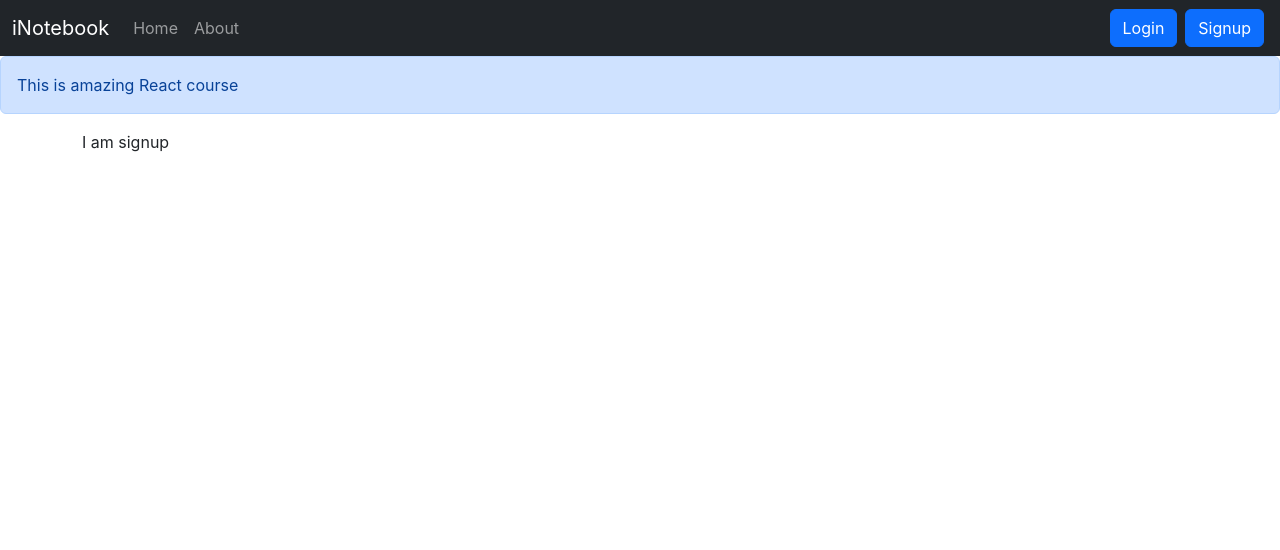
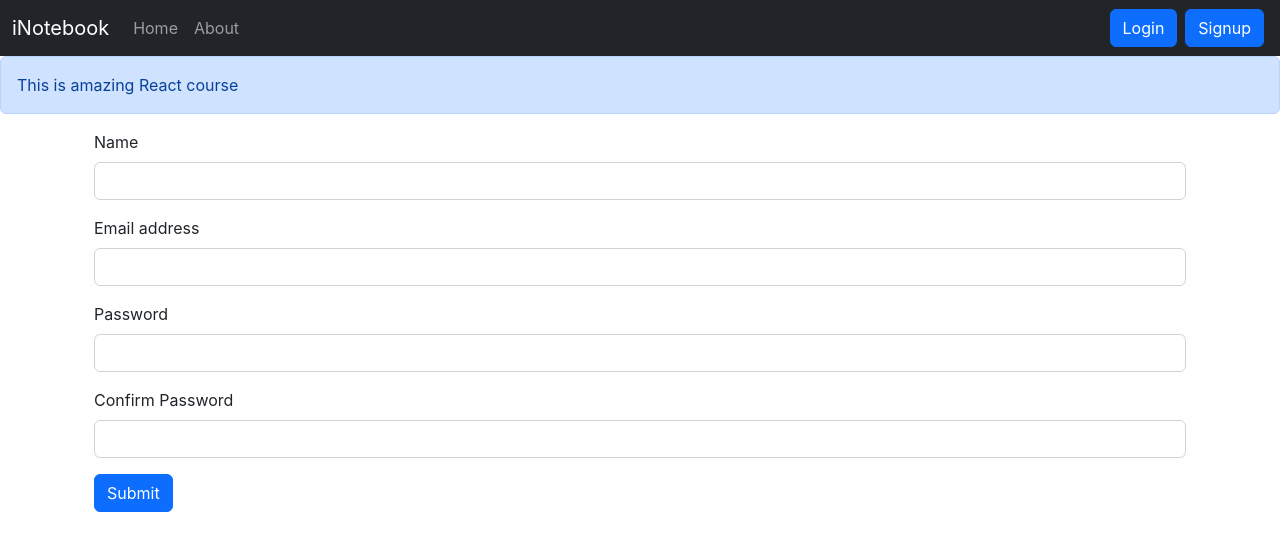
Before and after one commit to RohanKumar01/inotebook, a React (Create React App) app: page /signup in a window 1280 px wide. Shown: the top 550 px of the page. Built offline with nearby package versions, Linux system fonts and the light colour scheme.

Commit message:
Added login functionality

```diff
--- a/src/components/Signup.js
+++ b/src/components/Signup.js
@@ -1,11 +1,91 @@
-import React from 'react'
+import React, {useState}  from "react";
+import { useHistory } from "react-router-dom";
 
 const Signup = () => {
-    return (
-        <div>
-            I am signup
-        </div>
-    )
-}
 
-export default Signup
+    const [credentials, setCredentials] = useState({ name: "",email: "", password: "", confirmpassword: ""})
+    let history = useHistory();
+
+    const handleSubmit = async (e) => {
+        e.preventDefault();
+        const { name, email, password} = credentials;
+        const response = await fetch("http://localhost:5000/api/auth/createuser", {
+
+            method: 'POST',
+            headers: {
+                'Content-Type': 'application/json'
+            },
+            body: JSON.stringify({name, email, password})
+        });
+        const json = await response.json()
+        console.log(json);
+        if (json.success){
+            // Save the auth token and redirect
+            localStorage.setItem('token', json.authtoken);
+            history.push("/");
+
+        }
+        else{
+            alert("Invalid credentials");
+        }
+    }
+
+    const onChange = (e)=>{
+        setCredentials({...credentials, [e.target.name]: e.target.value})
+    }
+
+  return (
+    <div className="container">
+      <form onSubmit={handleSubmit}>
+        <div className="mb-3">
+          <label htmlFor="name" className="form-label">
+            Name
+          </label>
+          <input
+            type="text"
+            className="form-control"
+            id="name"name="name" onChange = {onChange  }
+            aria-describedby="emailHelp"
+          />
+         </div>
+
+        <div className="mb-3">
+          <label htmlFor="email" className="form-label">
+            Email address
+          </label>
+          <input
+            type="email"
+            className="form-control"
+            id="email" name="email" onChange = {onChange  }
+            aria-describedby="emailHelp" />
+         </div>
+
+         <div className="mb-3">
+          <label for="password" className="form-label">
+            Password
+          </label>
+          <input
+            type="password"
+            className="form-control"
+            id="password" name="password" onChange = {onChange} minLength={5} required/>
+          </div>
+
+          <div className="mb-3">
+          <label htmlFor="confirmpassword" className="form-label">
+            Confirm Password
+          </label>
+          <input
+            type="confirmpassword"
+            className="form-control"
+            id="confirmpassword" name="confirmpassword" onChange = {onChange} minLength={5} required
+          /></div>
+
+         <button type="submit" className="btn btn-primary">
+          Submit
+         </button>
+      </form>
+    </div>
+  );
+};
+
+export default Signup;
```
Also changed, not shown: 1 other file (tests, documents, lock files or other folders).
